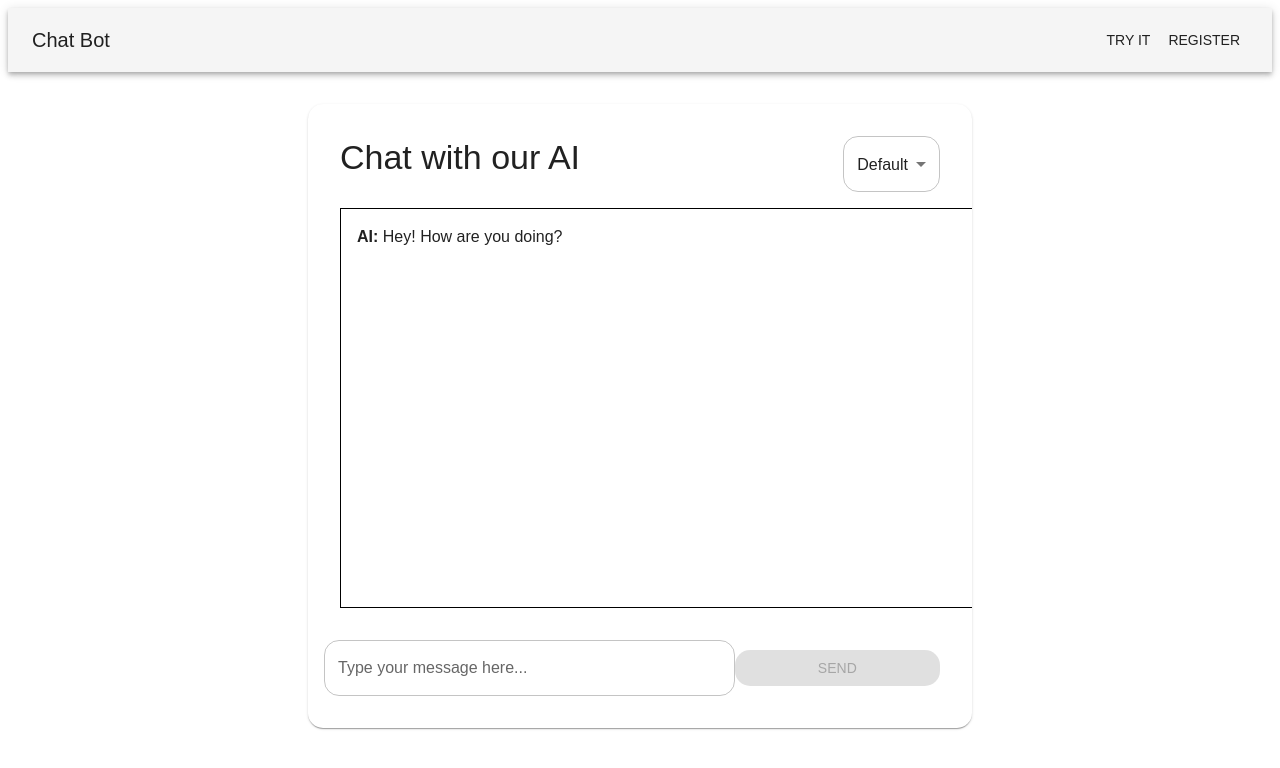
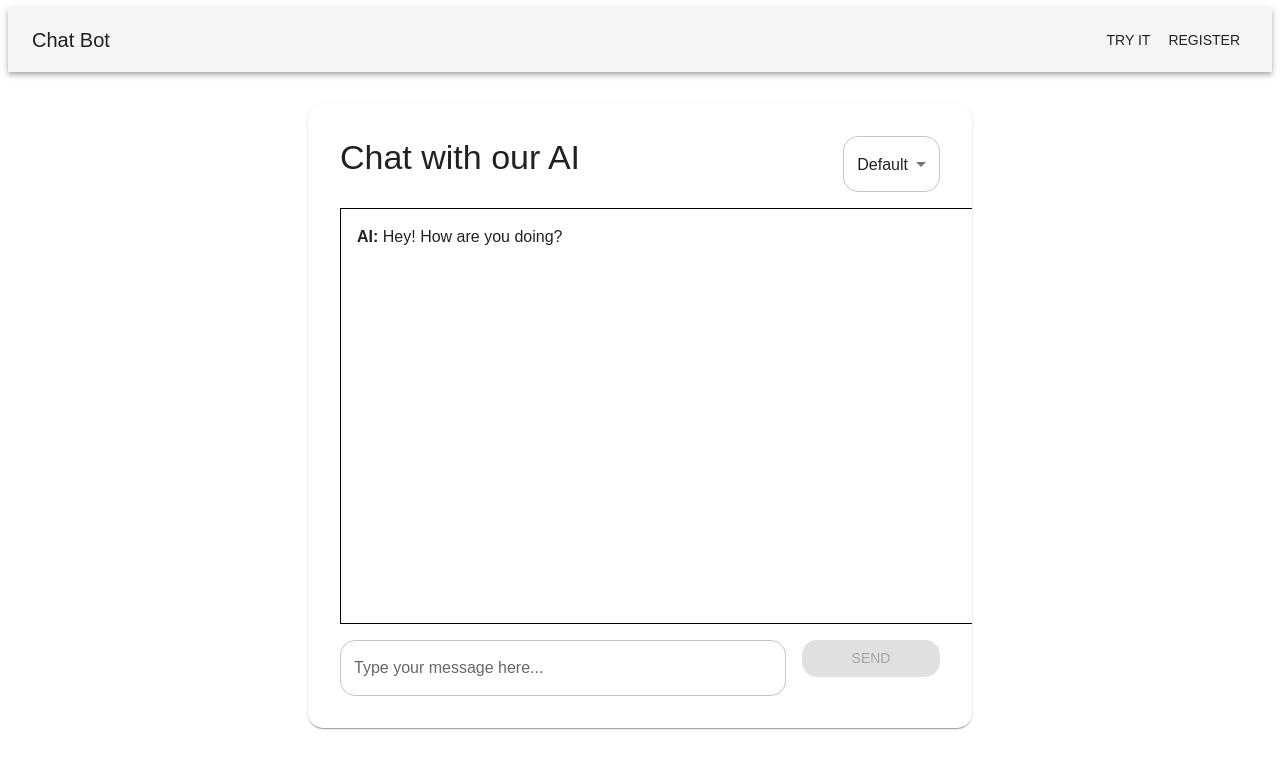
Before and after one commit to ParticularSpace/emotion-texter, a React (Create React App) app in the folder client/: page /tryit in a window 1280 px wide. Shown: the top 768 px of the page. Built offline with nearby package versions, Linux system fonts and the light colour scheme.

Commit message:
tweaked default chat code to function like translation just a switch

```diff
--- a/client/src/components/DefaultChatInput.js
+++ b/client/src/components/DefaultChatInput.js
@@ -1,7 +1,8 @@
 import React, { useState } from 'react';
 import { TextField, Button, Grid } from '@mui/material';
+import axios from 'axios';
 
-const DefaultChatInput = ({ handleSend }) => {
+const DefaultChatInput = ({ setMessages, setIsTyping }) => {
   const [userMessage, setUserMessage] = useState('');
 
   const handleFormSubmit = (e) => {
@@ -10,10 +11,42 @@ const DefaultChatInput = ({ handleSend }) => {
     setUserMessage('');
   };
 
+  const handleSend = async (message) => {
+    const newMessage = {
+      sender: 'You',
+      content: message,
+    };
+
+    // Add user's message to the state
+    setMessages(prevMessages => [...prevMessages, newMessage]);
+
+    try {
+      setIsTyping(true);
+      // Make a POST request to the /api/ai endpoint
+      const requestBody = { prompt: message, mode: 'default' };
+      const response = await axios.post('http://localhost:3005/api/ai', requestBody);
+
+      // Get the AI's reply from the response
+      const aiReply = response.data.choices[0].message.content;
+
+      const AIReply = {
+        sender: 'AI',
+        content: aiReply,
+      };
+
+      // Add AI's reply to the state
+      setMessages(prevMessages => [...prevMessages, AIReply]);
+      setIsTyping(false);
+    } catch (error) {
+      console.error(error);
+      setIsTyping(false);
+    }
+  };
+
   return (
-    <Grid container spacing={2} justifyContent="center" style={{ marginTop: '1rem' }}>
-      <form onSubmit={handleFormSubmit} style={{ display: 'flex', width: '100%', alignItems: 'center' }}>
-        <Grid item xs={8}>
+    <form onSubmit={handleFormSubmit}>
+      <Grid container spacing={2}>
+        <Grid item xs={9}>
           <TextField
             fullWidth
             id="outlined-basic"
@@ -23,7 +56,7 @@ const DefaultChatInput = ({ handleSend }) => {
             onChange={e => setUserMessage(e.target.value)}
           />
         </Grid>
-        <Grid item xs={4}>
+        <Grid item xs={3}>
           <Button
             fullWidth
             variant="contained"
@@ -34,8 +67,8 @@ const DefaultChatInput = ({ handleSend }) => {
             Send
           </Button>
         </Grid>
-      </form>
-    </Grid>
+      </Grid>
+    </form>
   );
 };
 
```
